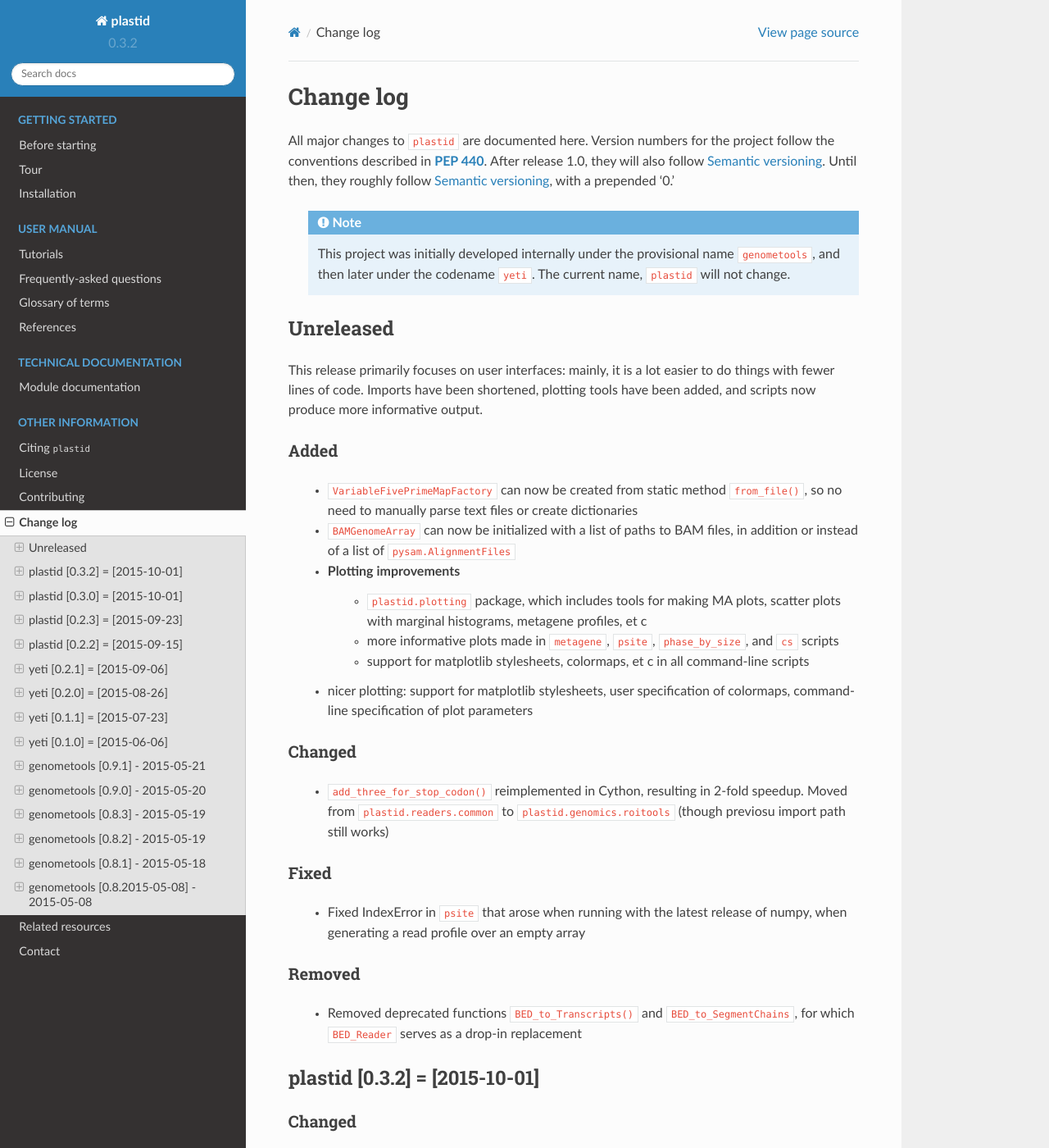
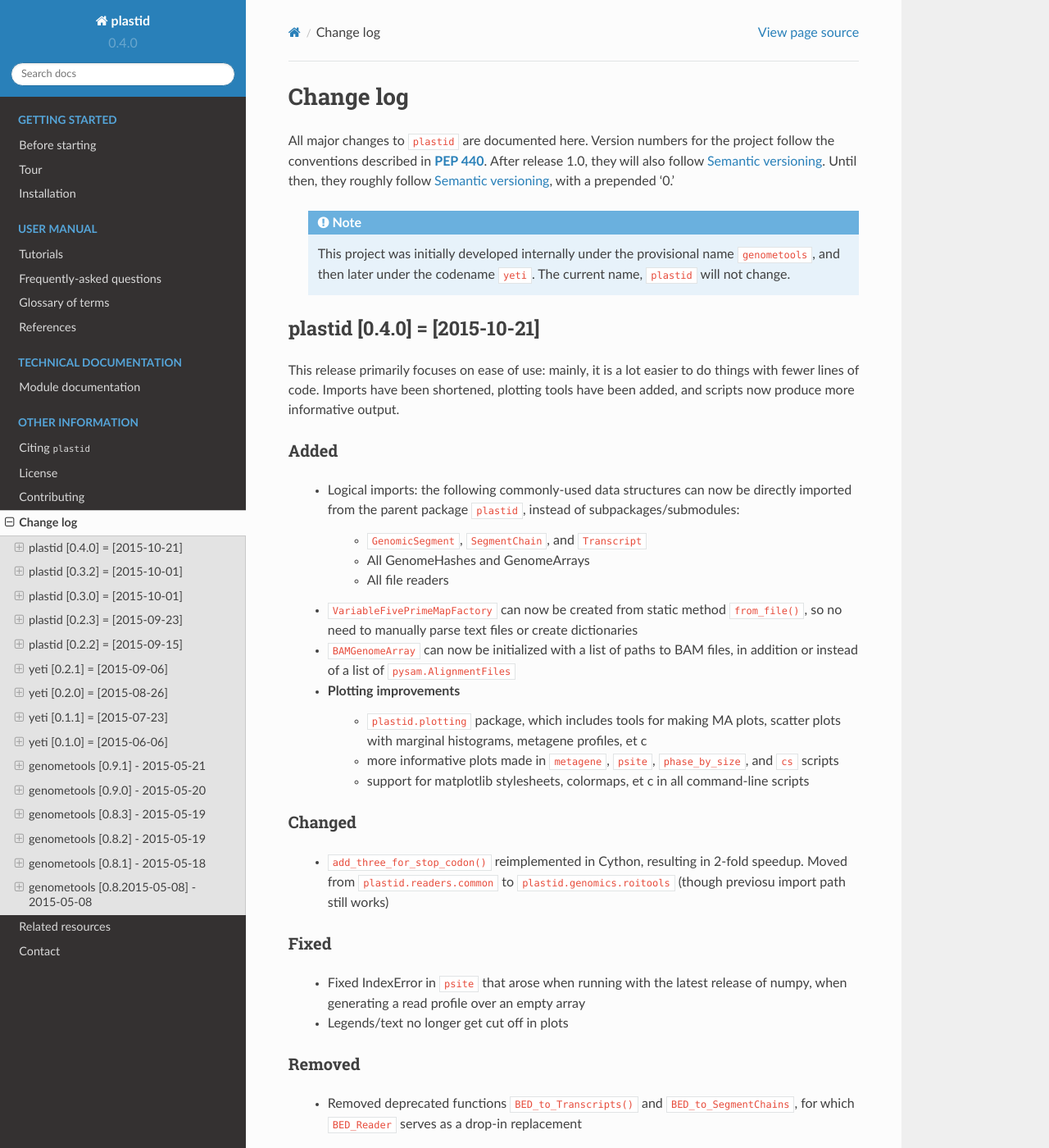
Before and after one commit to joshuagryphon/plastid, a Sphinx documentation site: the page built from docs/source/CHANGES.rst, in a window 1280 px wide and 1400 px high. Shown: the whole window at 82% size. Built offline with Sphinx 7.4.7 and the Read the Docs theme 2.0.0, drawn with Linux system fonts in a browser that asks for light colours; pages that are not in the unit, such as notebooks, are missing from menus.

Commit message:
figure legends no longer get cut off in output

```diff
--- a/docs/source/CHANGES.rst
+++ b/docs/source/CHANGES.rst
@@ -13,18 +13,30 @@ follow `Semantic versioning <http://semver.org/>`_, with a prepended '0.'
     current name, ``plastid`` will not change.
 
 
-Unreleased
-----------
-This release primarily focuses on user interfaces: mainly, it is a lot easier
+
+plastid [0.4.0] = [2015-10-21]
+------------------------------
+This release primarily focuses on ease of use: mainly, it is a lot easier
 to do things with fewer lines of code. Imports have been shortened, plotting
 tools have been added, and scripts now produce more informative output.
 
+
 Added
 .....
+  - Logical imports: the following commonly-used data structures can
+    now be directly imported from the parent package ``plastid``,
+    instead of subpackages/submodules:
+
+      - ``GenomicSegment``, ``SegmentChain``, and ``Transcript``
+      - All GenomeHashes and GenomeArrays
+      - All file readers
+
   - ``VariableFivePrimeMapFactory`` can now be created from static method ``from_file()``,
     so no need to manually parse text files or create dictionaries
+
   - ``BAMGenomeArray`` can now be initialized with a list of paths to BAM files,
     in addition or instead of a list of ``pysam.AlignmentFiles``
+
   - **Plotting improvements**
 
       - ``plastid.plotting`` package, which includes tools for making MA plots,
@@ -35,8 +47,6 @@ Added
 
       - support for matplotlib stylesheets, colormaps, et c in all command-line scripts
 
-  - nicer plotting: support for matplotlib stylesheets, user specification of colormaps,
-    command-line specification of plot parameters
 
 Changed
 .......
@@ -48,6 +58,8 @@ Fixed
 .....
   - Fixed IndexError in ``psite`` that arose when running with the latest release of numpy,
     when generating a read profile over an empty array
+
+  - Legends/text no longer get cut off in plots
 
 Removed
 .......
--- a/plastid/__init__.py
+++ b/plastid/__init__.py
@@ -31,7 +31,7 @@ plastid is divided into the following subpackages:
     ==============    =========================================================
 
 """
-__version__ = "0.3.2"
+__version__ = "0.4.0"
 __author__  = "Joshua Griffin Dunn"
 from plastid.genomics.roitools import GenomicSegment, SegmentChain, Transcript
 from plastid.genomics.genome_array import BAMGenomeArray, GenomeArray, SparseGenomeArray, variable_five_prime_map, five_prime_map, center_map, three_prime_map
```
Also changed, not shown: CHANGES.rst (+8 -4 lines), 5 other files.
